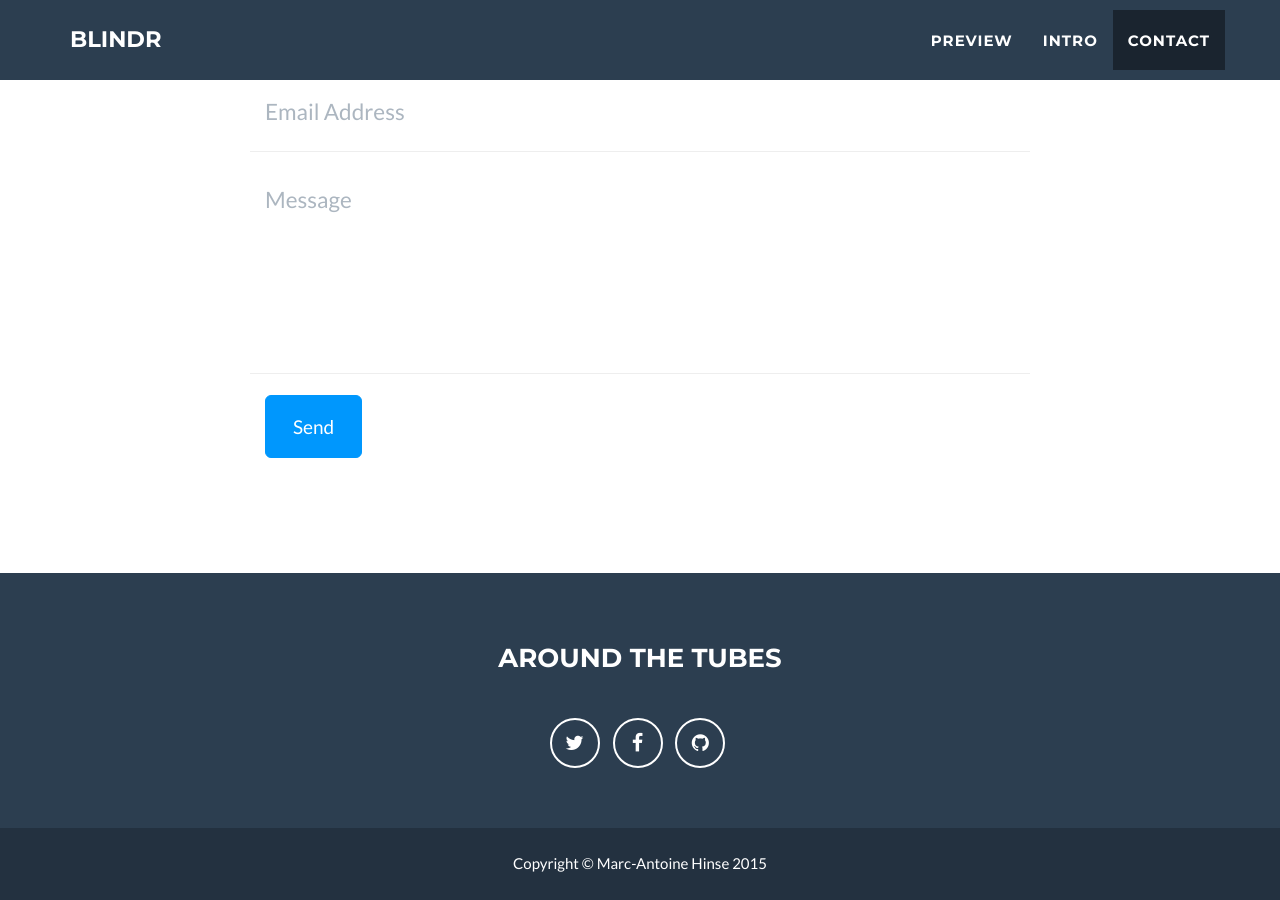
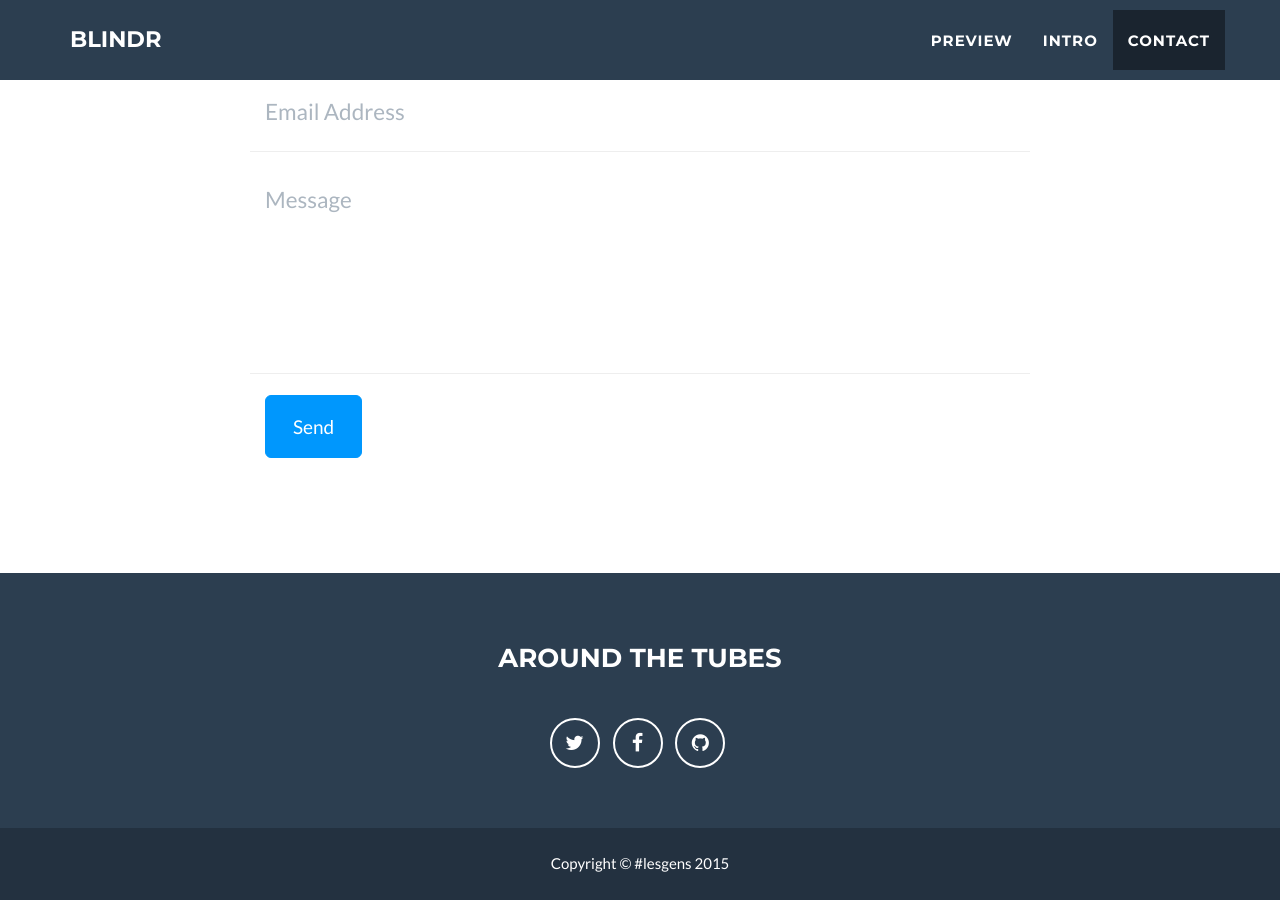
Before and after one commit to theblindr/blindr, a Jekyll site: the page built from index.html, in a window 1280 px wide and 900 px high, scrolled down 2894 px. Built offline with Jekyll 4.4.1, drawn with Linux system fonts in a browser that asks for light colours.

Commit message:
'company' name
Signed-off-by: Marc-Antoine Hinse <marc_antoine_hinse@hotmail.com>

```diff
--- a/_config.yml
+++ b/_config.yml
@@ -1,7 +1,7 @@
 # Site settings
 title: blindr
 email: marc.antoine.hinse@gmail.com
-url: https://example.github.io
+url: http://blindr.me/
 description: "Write an awesome description for your new site here. You can edit this line in _config.yml. It will appear in your document head meta (for Google search results) and in your feed.xml site description."
 favIconPath: "img/favicon.png"
 previewPath: "img/nexus.png"
@@ -17,7 +17,7 @@ color:
 
 # Footer settings
 footer:
-  copyright: Marc-Antoine Hinse
+  copyright: '#lesgens'
   social: Around the Tubes
 
 # Social networks usernames (many more available: google-plus, flickr, dribbble, pinterest, instagram, tumblr, linkedin, etc.)
```
